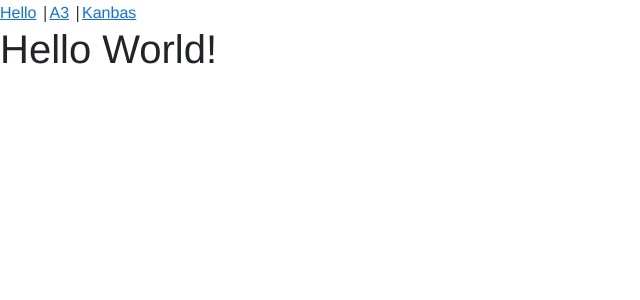
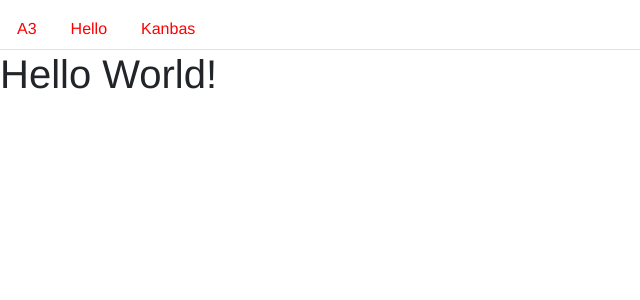
Before and after one commit to MalavPatel07/kanbas-react-web-app, a React (Create React App) app: page /#/Hello in a window 1280 px wide. Shown: the top 300 px of the page, without its empty margins (0-640 px from the left). Built offline with nearby package versions, Linux system fonts and the light colour scheme.

Commit message:
Navigation between Labs and Kanbas

```diff
--- a/src/App.js
+++ b/src/App.js
@@ -12,11 +12,10 @@ function App() {
     <HashRouter>
       <div>
         <Routes>
-        <Route path="/" element={<Navigate to="Kanbas" />} />
+        <Route path="/" element={<Navigate to="/Labs" />} />
           <Route path="/Hello" element={<HelloWorld />} />
           <Route path="/Labs/*" element={<Labs />} />
           <Route path="/Kanbas/*" element={<Kanbas />} />
-
         </Routes>
       </div>
     </HashRouter>
--- a/src/Kanbas/index.js
+++ b/src/Kanbas/index.js
@@ -4,12 +4,13 @@ import Courses from "./Courses";
 import Account from "./Account";
 import Dashboard from "./Dashboard";
 import EditProfile from "./Account/EditProfile";
+import Nav from "../nav";
 
 
 function Kanbas() {
   return (
     <div className="d-flex">
-
+       {/* <Nav/> */}
       <KanbasNavigation />
       <div>
         <Routes>
--- a/src/Labs/a3/HelloWorld.js
+++ b/src/Labs/a3/HelloWorld.js
@@ -1,12 +1,10 @@
-import {Link} from "react-router-dom";
+import Nav from "../../nav";
 function HelloWorld() {
- return(
-  <div>
-   <Link to="/hello">Hello</Link> |
-   <Link to="/Labs/a3">A3</Link> |
-   <Link to="/Kanbas">Kanbas</Link>
-   <h1>Hello World!</h1>
-  </div>
- )
-};
+ return (
+   <div>
+     <Nav/>
+     <h1>Hello World!</h1>
+   </div>
+ );
+}
 export default HelloWorld;
--- a/src/Labs/index.js
+++ b/src/Labs/index.js
@@ -1,10 +1,12 @@
+
 import Assignment3 from "./a3";
-
+import Nav from "../nav";
 function Labs() {
-    return(
-       <div className="container">
-            <Assignment3/>
-       </div>
-    );
- }
- export default Labs;
+ return (
+   <div>
+     <Nav/>
+     <Assignment3/>
+   </div>
+ );
+}
+export default Labs;
--- /dev/null
+++ b/src/nav.js
@@ -0,0 +1,11 @@
+import { Link } from "react-router-dom";
+function Nav() {
+ return (
+   <nav className="nav nav-tabs mt-2">
+     <Link className="nav-link" to="/Labs/a3">A3</Link>
+     <Link className="nav-link" to="/hello">Hello</Link>
+     <Link className="nav-link" to="/Kanbas">Kanbas</Link>
+   </nav>
+ );
+}
+export default Nav;
```
